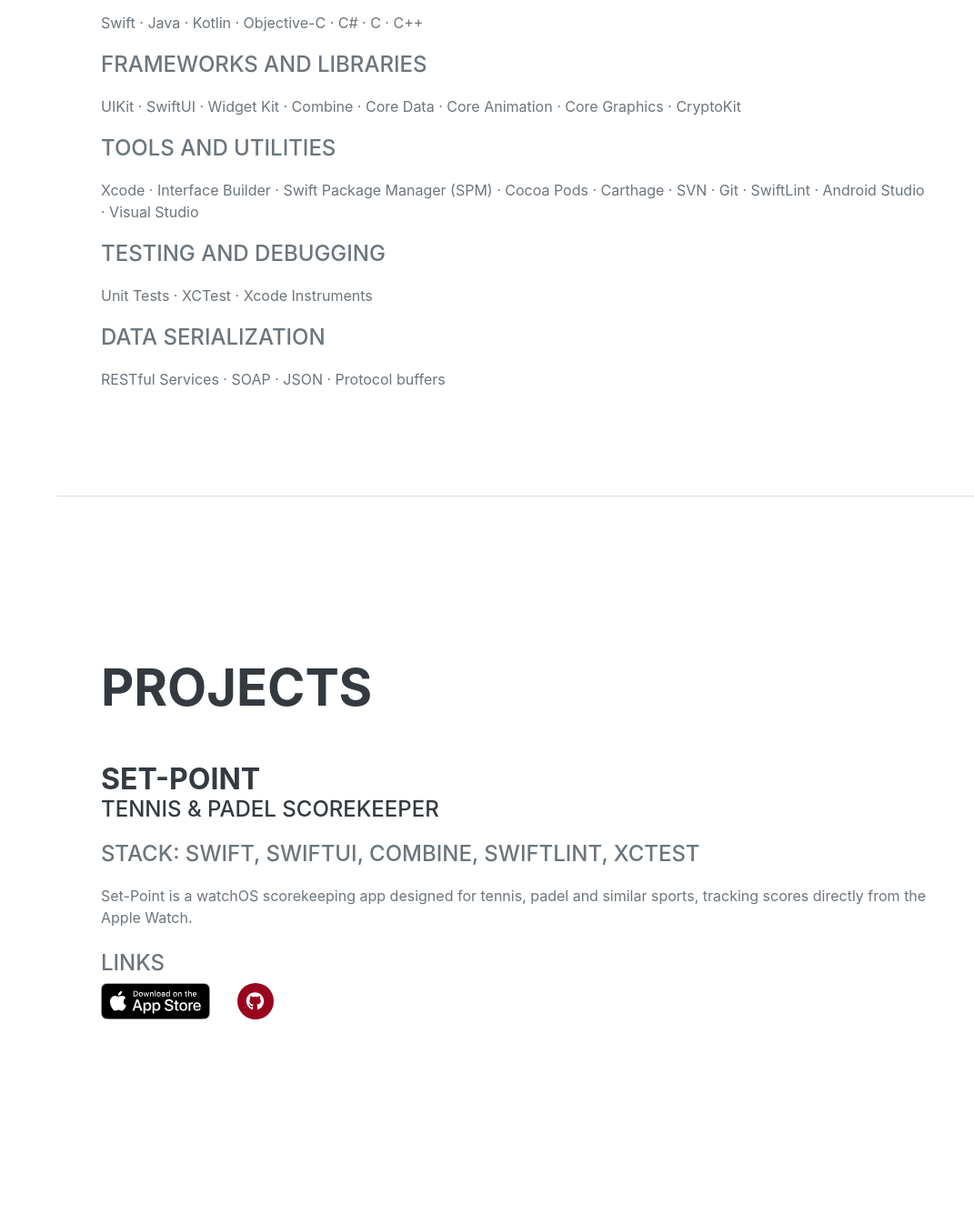
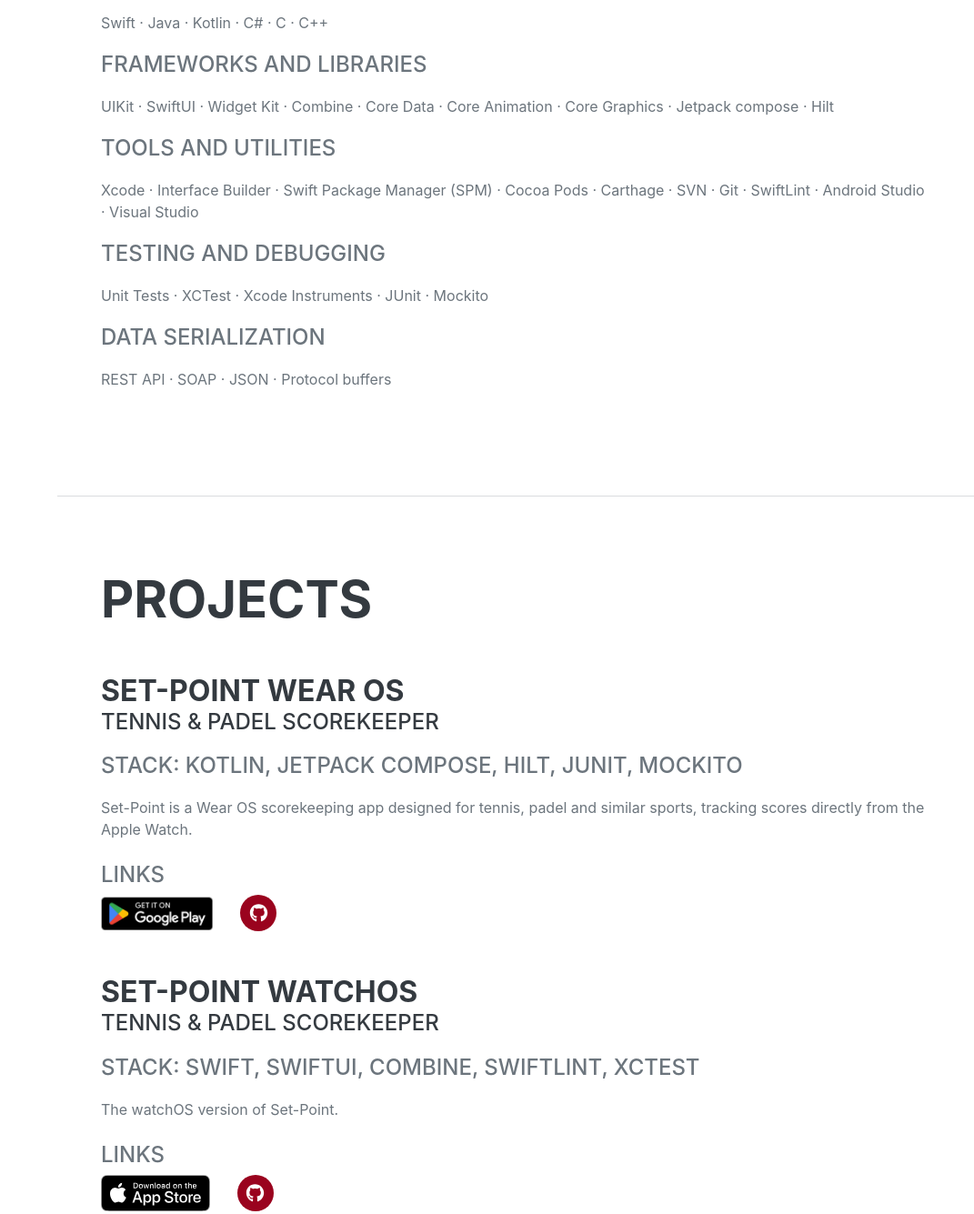
Before and after one commit to marrocumarco/marrocumarco.github.io, a plain HTML site: page index.html in a window 1280 px wide. Shown: the part 1857-3192 px from the top of the page at 91% size, without its empty margins (209-1280 px from the left). Drawn offline with nearby package versions, Linux system fonts and the light colour scheme; a web font is replaced by a local one.

Commit message:
added new project

```diff
--- a/index.html
+++ b/index.html
@@ -88,16 +88,15 @@
             <div class="resume-section-content">
                 <h2 class="mb-5">Skills</h2>
                 <div class="subheading mb-3">Programming Languages</div>
-                <p>Swift · Java · Kotlin · Objective-C · C# · C · C++</p>
+                <p>Swift · Java · Kotlin · C# · C · C++</p>
                 <div class="subheading mb-3">Frameworks and Libraries</div>
-                <p>UIKit · SwiftUI · Widget Kit · Combine · Core Data · Core Animation ·
-                    Core Graphics · CryptoKit</p>
+                <p>UIKit · SwiftUI · Widget Kit · Combine · Core Data · Core Animation · Core Graphics · Jetpack compose · Hilt</p>
                 <div class="subheading mb-3">Tools and Utilities</div>
                 <p>Xcode · Interface Builder · Swift Package Manager (SPM) · Cocoa Pods · Carthage · SVN · Git · SwiftLint · Android Studio · Visual Studio</p>
                 <div class="subheading mb-3">Testing and Debugging</div>
-                <p>Unit Tests · XCTest · Xcode Instruments</p>
+                <p>Unit Tests · XCTest · Xcode Instruments · JUnit · Mockito</p>
                 <div class="subheading mb-3">Data serialization</div>
-                    <p>RESTful Services · SOAP · JSON · Protocol buffers</p>
+                    <p>REST API · SOAP · JSON · Protocol buffers</p>
             </div>
         </section>
         <hr class="m-0" />
@@ -108,11 +107,38 @@
                 <div>
                     <div class="resume-item d-flex flex-column flex-md-row mb-1">
                       <div class="resume-content mr-auto">
-                        <h3 class="mb-0">Set-Point</h3>
+                        <h3 class="mb-0">Set-Point Wear OS</h3>
+                        <h4 class="subheading mb-3">Tennis & Padel Scorekeeper</h4>
+                        <div class="subheading mb-3">Stack: Kotlin, Jetpack Compose, Hilt, JUnit, Mockito
+                        </div>
+                        <p>Set-Point is a Wear OS scorekeeping app designed for tennis, padel and similar sports, tracking scores directly from the Apple Watch.</p>
+                      </div>
+                    </div>
+                    <div class="subheading mb-1">Links</div>
+                    <ul class="list-inline list-social-icons mb-5">
+                      <li class="list-inline-item">
+                        <a href="https://play.google.com/store/apps/details?id=com.marrocumarcodeveloper.set_point">
+                            <img src="./assets/img/GetItOnGooglePlay_Badge_Web_color_English.png" alt="Play Store" width="123">
+                        </a>
+                      </li>
+                      <li class="list-inline-item"></li>
+                      <a href="https://github.com/marrocumarco/Set-Point-Android/" target=”_blank”>
+                        <span class="fa-stack fa-lg">
+                          <i class="fa fa-circle fa-stack-2x"></i>
+                          <i class="fab fa-github fa-stack-1x fa-inverse"></i>
+                        </span>
+                      </a>
+                    </li>
+                    </ul>
+                  </div>
+                  <div>
+                    <div class="resume-item d-flex flex-column flex-md-row mb-1">
+                      <div class="resume-content mr-auto">
+                        <h3 class="mb-0">Set-Point watchOS</h3>
                         <h4 class="subheading mb-3">Tennis & Padel Scorekeeper</h4>
                         <div class="subheading mb-3">Stack: Swift, SwiftUI, Combine, SwiftLint, XCTest
                         </div>
-                        <p>Set-Point is a watchOS scorekeeping app designed for tennis, padel and similar sports, tracking scores directly from the Apple Watch.</p>
+                        <p>The watchOS version of Set-Point.</p>
                       </div>
                     </div>
                     <div class="subheading mb-1">Links</div>
```
Also changed, not shown: assets/img/GetItOnGooglePlay_Badge_Web_color_English.png (added).
